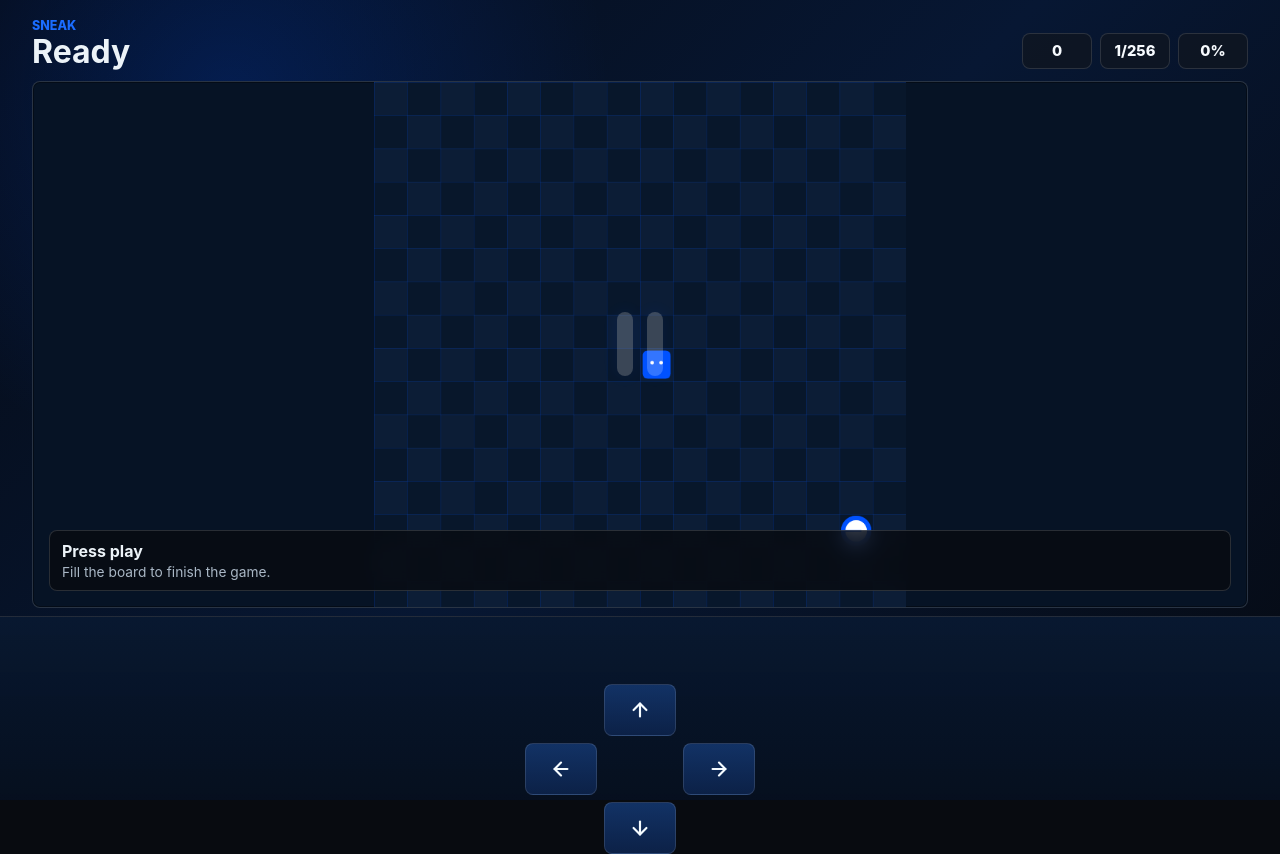
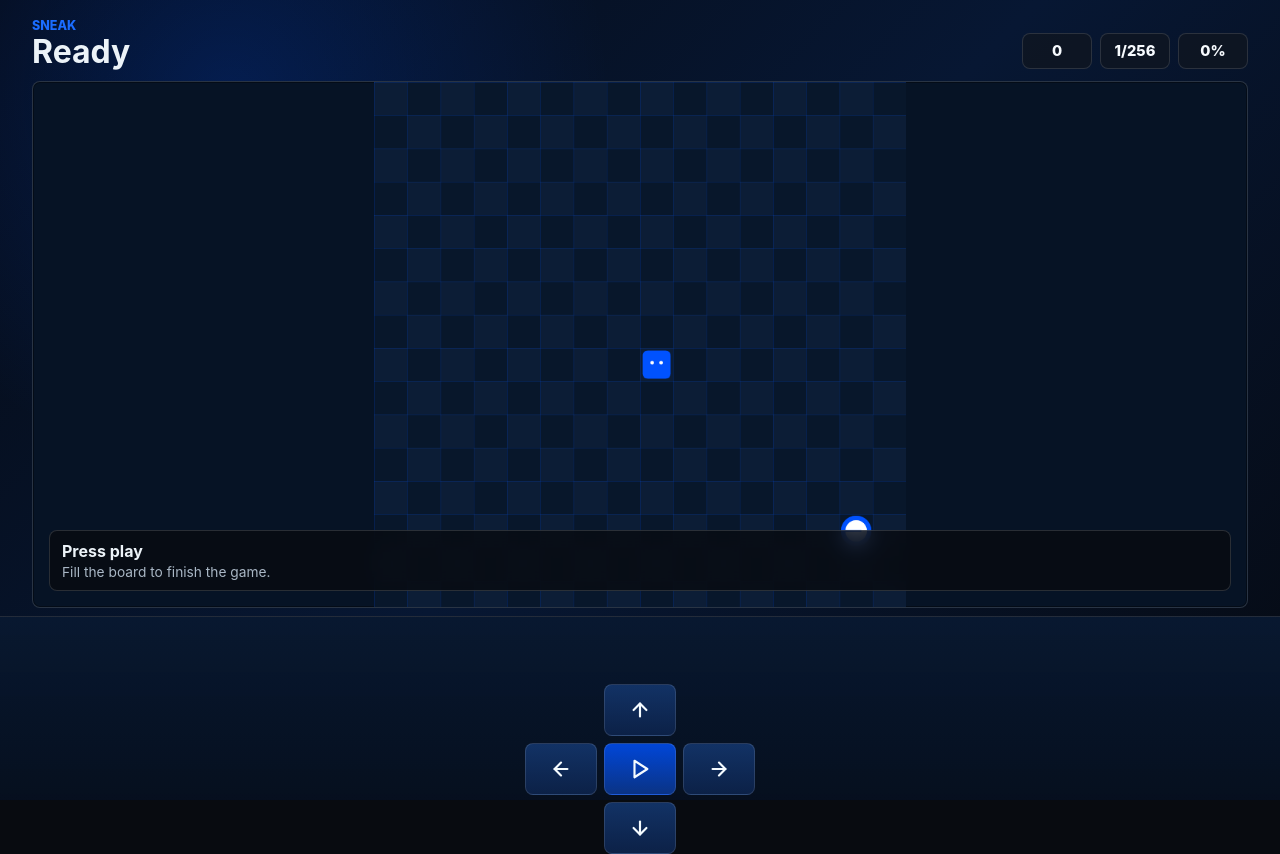
Before and after one commit to dev1lon/Snake, a React (Vite) app in the folder frontend/: page / in a window 1280 px wide. Built offline with nearby package versions, Linux system fonts and the light colour scheme.

Commit message:
Add center start resume control

```diff
--- a/frontend/src/App.tsx
+++ b/frontend/src/App.tsx
@@ -3,6 +3,7 @@ import {
   ArrowLeft,
   ArrowRight,
   ArrowUp,
+  Play,
   RotateCcw
 } from "lucide-react";
 import { useEffect, useMemo, useReducer, useRef, useState } from "react";
@@ -343,12 +344,12 @@ function App() {
 
         <div className="canvas-shell">
           <canvas ref={canvasRef} aria-label="Snake board" />
-          {game.status !== "lost" && game.status !== "won" && (
+          {game.status === "running" && (
             <button
               className="board-pause-button"
               type="button"
-              title={game.status === "running" ? "Pause" : "Play"}
-              aria-label={game.status === "running" ? "Pause" : "Play"}
+              title="Pause"
+              aria-label="Pause"
               onPointerDown={togglePlay}
             >
               <span />
@@ -379,7 +380,7 @@ function App() {
                 type="button"
                 title="Restart"
                 aria-label="Restart"
-                onClick={() => dispatch({ type: "reset" })}
+                onPointerDown={() => dispatch({ type: "reset" })}
               >
                 <RotateCcw />
               </button>
@@ -404,7 +405,19 @@ function App() {
             >
               <ArrowLeft />
             </button>
-            <span className="dpad-spacer dpad-center" aria-hidden="true" />
+            {game.status === "running" ? (
+              <span className="dpad-spacer dpad-center" aria-hidden="true" />
+            ) : (
+              <button
+                className="dpad-center"
+                type="button"
+                title={game.status === "paused" ? "Resume" : "Start"}
+                aria-label={game.status === "paused" ? "Resume" : "Start"}
+                onPointerDown={() => dispatch({ type: "start" })}
+              >
+                <Play />
+              </button>
+            )}
             <button
               className="dpad-button right"
               type="button"
```
